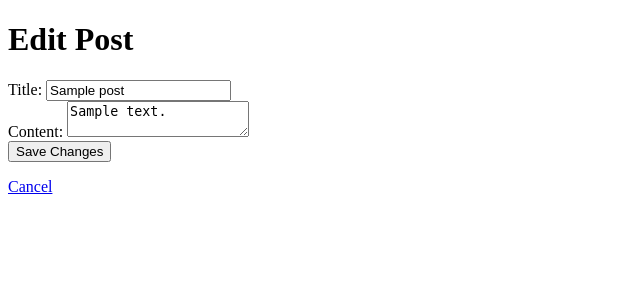
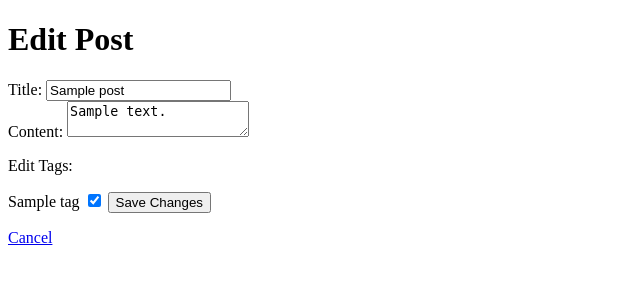
Before and after one commit to SeraphDH/blogly, a Flask app: page /posts/1/edit in a window 1280 px wide. Shown: the top 300 px of the page, without its empty margins (0-640 px from the left). Run offline with Flask 3, Linux system fonts and the light colour scheme; tables that the repository leaves empty hold one stand-in row (values such as "Sample post").

Commit message:
Add files via upload

```diff
--- a/app.py
+++ b/app.py
@@ -2,7 +2,7 @@
 
 from flask import Flask, request, render_template, redirect, flash, session
 from flask_debugtoolbar import DebugToolbarExtension
-from models import db, connect_db, user, Post
+from models import db, connect_db, user, Post, Tag, PostTag
 
 app = Flask(__name__)
 app.config['SQLALCHEMY_DATABASE_URI'] = 'postgresql:///user_db'
@@ -67,17 +67,23 @@ def submit_edit(user_id):
 
 @app.route('/users/<int:user_id>/delete', methods=["POST"])
 def delete_user(user_id):
-    """Delete user info"""
+    """Delete user info, including associated posts"""
     user_to_delete = user.query.get_or_404(user_id)
+
+    # Delete the user, and SQLAlchemy will cascade delete their posts
     db.session.delete(user_to_delete)
     db.session.commit()
+
     return redirect('/users')
+
 
 @app.route('/users/<int:user_id>/posts/new', methods=["GET"])
 def get_new_post_form(user_id):
     """Show form to add a post for that user."""
     user_info = user.query.get_or_404(user_id)
-    return render_template('new_post.html', user_info=user_info)
+    tags = Tag.query.all()
+
+    return render_template('new_post.html', user_info=user_info, tags = tags)
 
 @app.route('/users/<int:user_id>/posts/new', methods=["POST"])
 def add_new_post(user_id):
@@ -85,8 +91,15 @@ def add_new_post(user_id):
     user_info = user.query.get_or_404(user_id)
     title = request.form["title"]
     content = request.form["content"]
+    selected_tags = request.form.getlist('tags')  # Get the selected tags as a list
 
     new_post = Post(title=title, content=content, user=user_info)
+
+    # Associate selected tags with the new post
+    for tag_id in selected_tags:
+        tag = Tag.query.get_or_404(tag_id)
+        new_post.tags.append(tag)
+
     db.session.add(new_post)
     db.session.commit()
 
@@ -102,7 +115,10 @@ def show_post(post_id):
 def get_edit_post_form(post_id):
     """Show form to edit a post, and to cancel (back to user page)."""
     post = Post.query.get_or_404(post_id)
-    return render_template('edit_post.html', post=post)
+    tags = Tag.query.all()  # Get all available tags
+
+    return render_template('edit_post.html', post=post, tags=tags)
+
 
 @app.route('/posts/<int:post_id>/edit', methods=["POST"])
 def edit_post(post_id):
@@ -110,7 +126,16 @@ def edit_post(post_id):
     post = Post.query.get_or_404(post_id)
     post.title = request.form["title"]
     post.content = request.form["content"]
+    selected_tags = request.form.getlist('tags')  # Get the selected tags as a list
+
+    # Update the tags associated with the post
+    post.tags = []  # Clear existing tags
+    for tag_id in selected_tags:
+        tag = Tag.query.get_or_404(tag_id)
+        post.tags.append(tag)
+
     db.session.commit()
+
     return redirect(f'/posts/{post_id}')
 
 @app.route('/posts/<int:post_id>/delete', methods=["POST"])
@@ -122,4 +147,53 @@ def delete_post(post_id):
     db.session.commit()
     return redirect(f'/users/{user_id}')
 
+@app.route('/tags')
+def get_tags():
+    """get tags"""
+    tags = Tag.query.all()
+    return render_template('tags.html', tags = tags)
+
+@app.route('/tags/new')
+def get_add_tag_form():
+    """create new tags"""
+    return render_template('add_tag.html')
+
+@app.route('/tags/new', methods = ['POST'])
+def add_tag():
+    """create new tags"""
+    new_tag = Tag(name = request.form['tag_name'])
+
+    db.session.add(new_tag)
+    db.session.commit()
+    tags = Tag.query.all()
+    return render_template('tags.html', tags = tags)
+
+@app.route('/tags/<int:tag_id>/edit', methods=["GET"])
+def edit_tag_form(tag_id):
+    """Show form to edit a tag."""
+    tag = Tag.query.get_or_404(tag_id)
+    return render_template('edit_tag.html', tag=tag)
+
+@app.route('/tags/<int:tag_id>/edit', methods=["POST"])
+def edit_tag(tag_id):
+    """Handle editing of a tag. Redirect back to the tags view."""
+    tag = Tag.query.get_or_404(tag_id)
+    new_name = request.form["tag_name"]
+    tag.name = new_name
+    db.session.commit()
+    return redirect('/tags')
+
+@app.route('/tags/<int:tag_id>/delete', methods=["POST"])
+def delete_tag(tag_id):
+    """Delete a tag."""
+    tag = Tag.query.get_or_404(tag_id)
+
+    # Remove the tag from all posts
+    for post in tag.posts:
+        post.tags.remove(tag)
+    db.session.delete(tag)
+    db.session.commit()
+
+    return redirect('/tags')
+
 # app.run(debug=True)
--- a/templates/edit_post.html
+++ b/templates/edit_post.html
@@ -12,6 +12,13 @@
         <label for="content">Content:</label>
         <textarea id="content" name="content">{{ post.content }}</textarea><br>
 
+        <p>Edit Tags:</p>
+        {% for tag in tags %}
+            <label for="{{ tag.id }}">{{ tag.name }}</label>
+            <input type="checkbox" name="tags" value="{{ tag.id }}" id="{{ tag.id }}"
+                   {% if tag in post.tags %}checked{% endif %}>
+        {% endfor %}
+
         <button type="submit">Save Changes</button>
     </form>
     <p><a href="{{ url_for('show_post', post_id=post.id) }}">Cancel</a></p>
--- a/templates/home.html
+++ b/templates/home.html
@@ -9,6 +9,7 @@
 <h2>
     <a href="/users">Users</a>
     <a href="/users/new">New User</a>
+    <a href="/tags">Tags</a>
 </h2>
 <body>
 
--- a/templates/new_post.html
+++ b/templates/new_post.html
@@ -12,6 +12,12 @@
     <label for="content">Content:</label>
     <textarea id="content" name="content"></textarea><br>
 
+    <p>Select Tags:</p>
+    {% for tag in tags %}
+        <label for="{{tag.id}}">{{tag.name}}</label>
+        <input type="checkbox" name="tags" value="{{ tag.id }}" id="{{tag.id}}">
+    {% endfor %}
+
     <button type="submit">Add Post</button>
 </form>
 <p><a href="{{ url_for('show_user_info', user_id=user_info.id) }}">Cancel</a></p>
--- a/templates/show_post.html
+++ b/templates/show_post.html
@@ -6,6 +6,12 @@
 <body>
     <h1>{{ post.title }}</h1>
     <p>{{ post.content }}</p>
+
+    <p>Tags:
+        {% for tag in post.tags %}
+            <span>{{ tag.name }}</span>
+        {% endfor %}
+    </p>
 
     <p>
         <a href="{{ url_for('get_edit_post_form', post_id=post.id) }}">Edit</a>
```
Also changed, not shown: models.py (+28 -1 lines), templates/add_tag.html (added, +16 -0 lines), templates/edit_tag.html (added, +15 -0 lines), templates/tags.html (added, +29 -0 lines).
